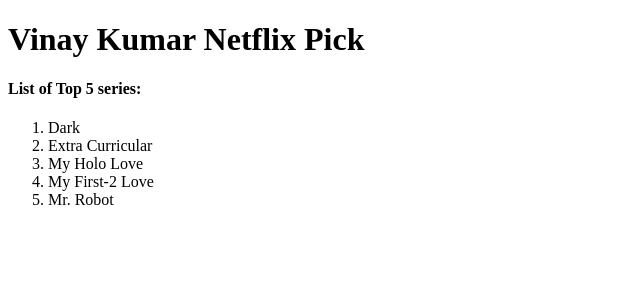
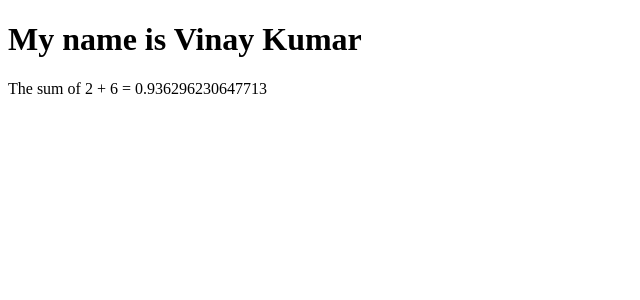
Before and after one commit to vinay-kumar-projects/miniproject, a React (Create React App) app: page / in a window 1280 px wide. Shown: the top 300 px of the page, without its empty margins (0-640 px from the left). Built offline with nearby package versions, Linux system fonts and the light colour scheme.

Commit message:
javaScript Expressions in JSX in React

```diff
--- a/src/index.js
+++ b/src/index.js
@@ -1,16 +1,13 @@
 import React from 'react'
 import ReactDOM from 'react-dom'
 
+let flname = "Vinay Kumar";
+
 ReactDOM.render(
+
     <>
-    <h1>Vinay Kumar Netflix Pick</h1>
-    <h4>List of Top 5 series: </h4>
-    <ol>
-        <li>Dark</li>
-        <li>Extra Curricular</li>
-        <li>My Holo Love</li>
-        <li>My First-2 Love</li>
-        <li>Mr. Robot</li>
-    </ol>
+    <h1>My name is {flname}</h1>
+    <p>The sum of 2 + 6 = {Math.random()}</p>
     </>,
+
     document.getElementById("root"))
```
